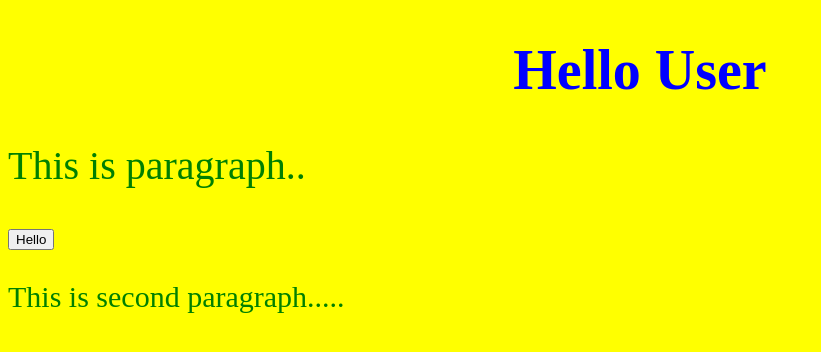
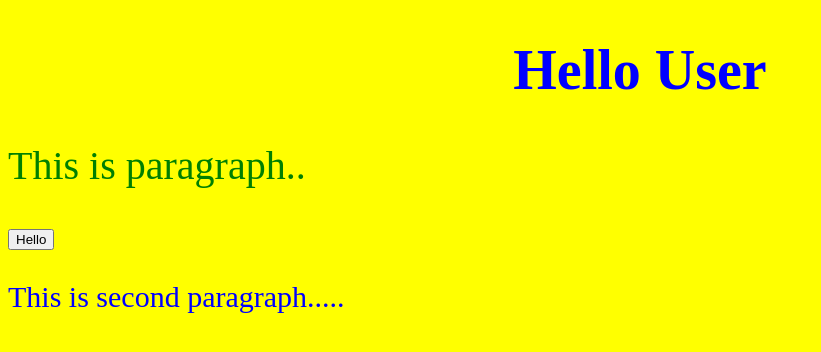
Before and after one commit to shinegit1/demoproject, a Django app: page / in a window 1280 px wide. Shown: the top 352 px of the page, without its empty margins (0-821 px from the left). Run offline with Django 4.2, Linux system fonts and the light colour scheme.

Commit message:
new merged feature 11.

```diff
--- a/myapp/static/myapp/css/hello.css
+++ b/myapp/static/myapp/css/hello.css
@@ -20,4 +20,5 @@ p{
 }
 .para1{
     font-size: 30px;
+    color: blue;
 }
--- a/myapp/static/myapp/js/hello.js
+++ b/myapp/static/myapp/js/hello.js
@@ -1,5 +1,5 @@
 let button =document.getElementById("Btn");
 function change_btn_color(){
     button.style.color ="blue";
-    button.style.padding ="20px";
+    button.style.padding ="40px";
 }
```
